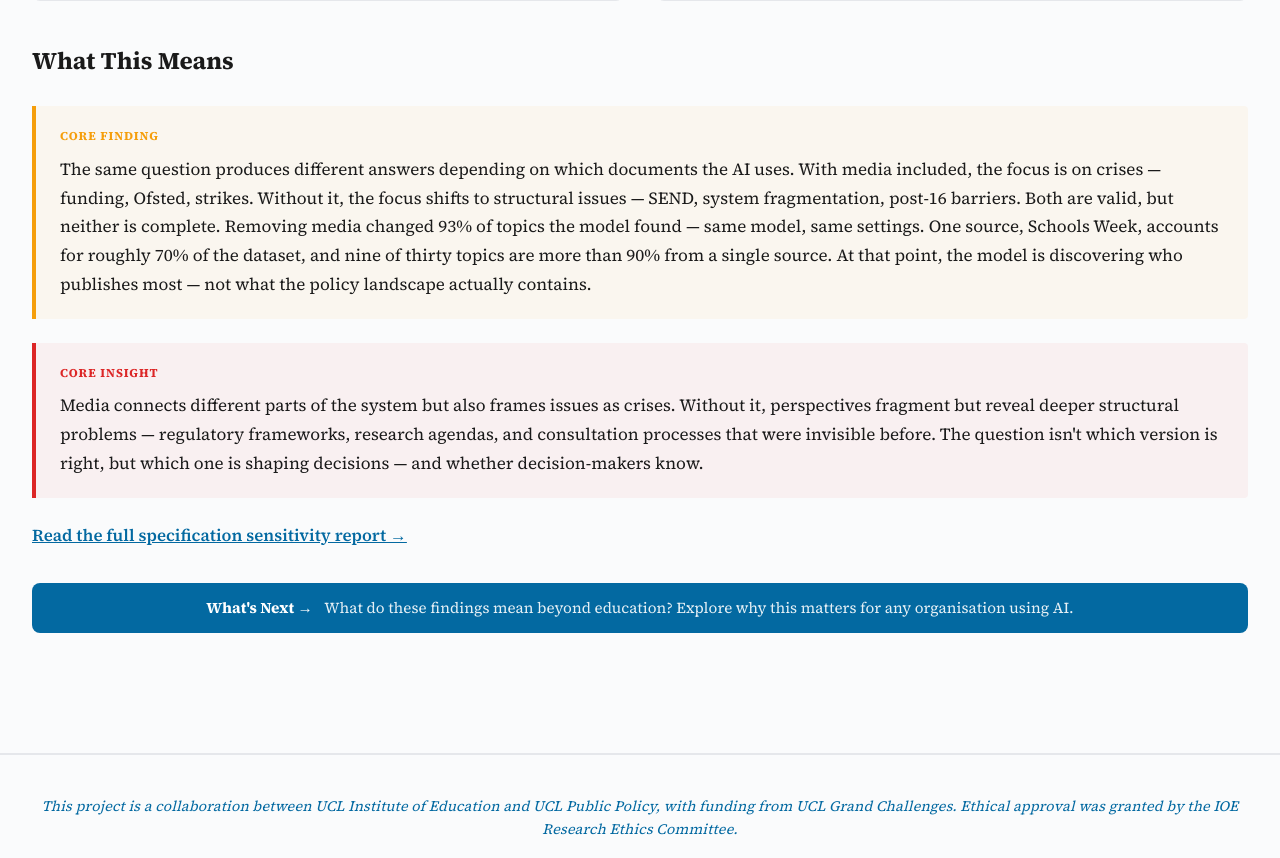
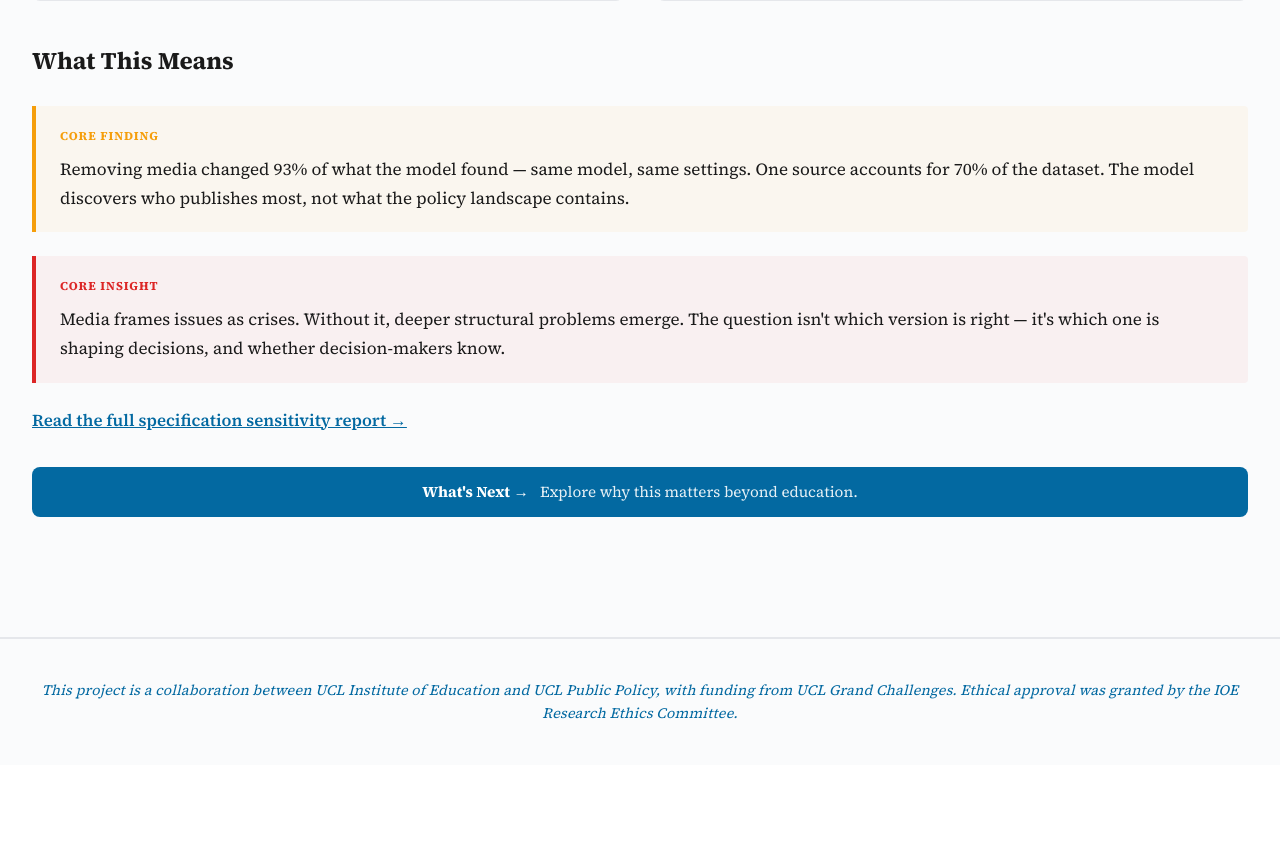
Before and after one commit to Yorkel/atlas-ed-tool, a Python web app: template templates/ask.html in a window 1280 px wide. Shown: the part 870-1728 px from the top of the page. After the commit the page ends 1589 px from the top, so only its background shows below. Run offline with Jinja, Linux system fonts and the light colour scheme; the template is opened without the code that fills it, so the values that code supplies are empty.

Commit message:
shorten findings"

```diff
--- a/templates/ask.html
+++ b/templates/ask.html
@@ -38,12 +38,12 @@
 
 <div class="callout callout-warning">
     <span class="callout-label">Core Finding</span>
-    The same question produces different answers depending on which documents the AI uses. With media included, the focus is on crises — funding, Ofsted, strikes. Without it, the focus shifts to structural issues — SEND, system fragmentation, post-16 barriers. Both are valid, but neither is complete. Removing media changed 93% of topics the model found — same model, same settings. One source, Schools Week, accounts for roughly 70% of the dataset, and nine of thirty topics are more than 90% from a single source. At that point, the model is discovering who publishes most — not what the policy landscape actually contains.
+    Removing media changed 93% of what the model found — same model, same settings. One source accounts for 70% of the dataset. The model discovers who publishes most, not what the policy landscape contains.
 </div>
 
 <div class="callout callout-critical">
     <span class="callout-label">Core Insight</span>
-    Media connects different parts of the system but also frames issues as crises. Without it, perspectives fragment but reveal deeper structural problems — regulatory frameworks, research agendas, and consultation processes that were invisible before. The question isn't which version is right, but which one is shaping decisions — and whether decision-makers know.
+    Media frames issues as crises. Without it, deeper structural problems emerge. The question isn't which version is right — it's which one is shaping decisions, and whether decision-makers know.
 </div>
 
 <p class="page-desc" style="margin-top:1rem;">
@@ -52,7 +52,7 @@
 
 <a href="/responsible-ai" class="next-page-btn">
     <span class="next-label">What's Next &rarr;</span>
-    <span class="next-desc">What do these findings mean beyond education? Explore why this matters for any organisation using AI.</span>
+    <span class="next-desc">Explore why this matters beyond education.</span>
 </a>
 {% endblock %}
 
--- a/templates/sensitivity.html
+++ b/templates/sensitivity.html
@@ -52,12 +52,12 @@
 
 <div class="callout callout-warning">
     <span class="callout-label">Core Finding</span>
-    Only 6% of topics remain when moving from 30 topics to 5. At 5 topics, one group absorbs almost half of all articles — school absence, mental health, free school meals, SEND, and exclusions all get lumped together. At 30, those become separate issues with different trends and different sources. The "zoom level" doesn't just add detail — it changes what counts as a finding. Specialist organisations like the Fischer Family Trust and Nuffield Foundation are invisible at low resolution. Their perspectives only appear when the model is set to find more topics. Lower resolution systematically silences minority voices.
+    Only 6% of topics survive when moving from 30 to 5. At low resolution, seven distinct policy areas collapse into one group. Specialist voices disappear entirely — they only become visible when the model looks for more topics.
 </div>
 
 <div class="callout callout-critical">
     <span class="callout-label">Core Insight</span>
-    The number of topics acts like a zoom control — smaller voices only become visible as you zoom in. Only two topics survived every test: academy trust governance and Ofsted inspection reform. Everything else — the issues a policymaker might act on — changed depending on how many topics the model was asked to find.
+    The number of topics acts like a zoom control. Only two topics survived every test — everything else changed depending on the settings. Lower resolution systematically silences minority voices.
 </div>
 
 <p class="page-desc" style="margin-top:1rem;">
```
